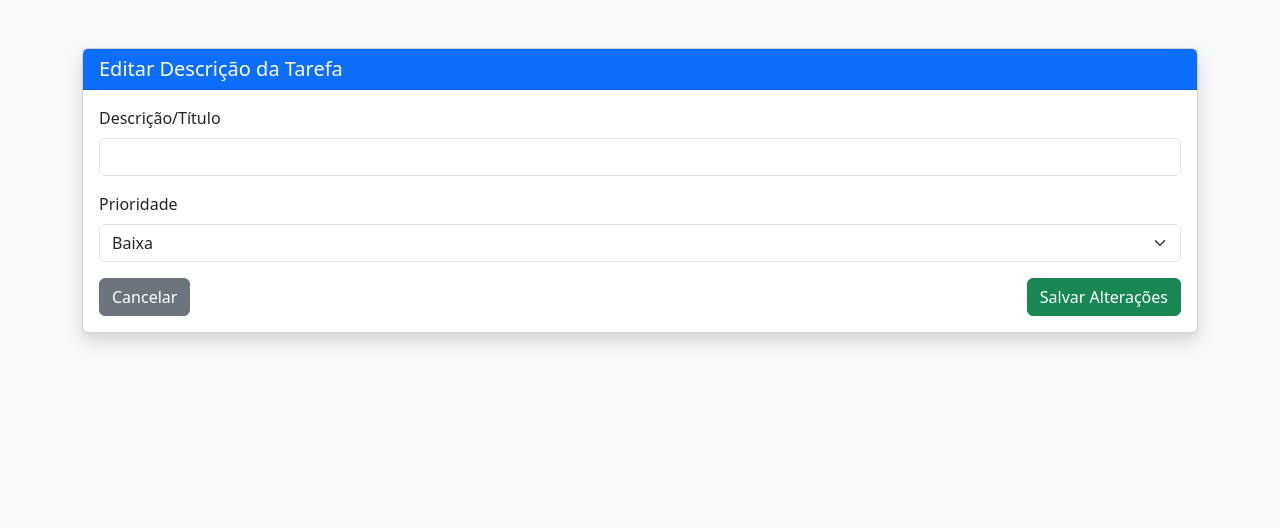
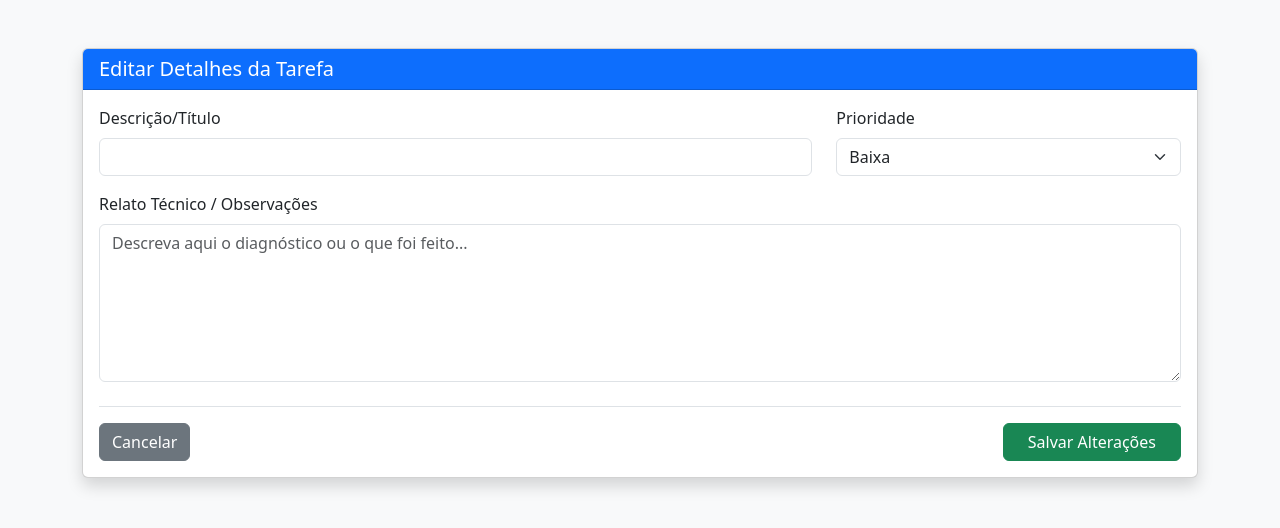
Before and after one commit to romario-rodrigues/school-infra-manager, a Django app: template templates/editar_tarefa.html in a window 1280 px wide. Shown: the top 528 px of the page. Run offline with Django 5.2, Linux system fonts and the light colour scheme; the template is opened without the code that fills it, so the values that code supplies are empty.

Commit message:
feat: campo relato tecnico funcional

```diff
--- a/templates/editar_tarefa.html
+++ b/templates/editar_tarefa.html
@@ -10,26 +10,42 @@
     <div class="container mt-5">
         <div class="card shadow">
             <div class="card-header bg-primary text-white">
-                <h5 class="mb-0">Editar Descrição da Tarefa</h5>
+                <h5 class="mb-0">Editar Detalhes da Tarefa</h5>
             </div>
             <div class="card-body">
                 <form method="POST">
                     {% csrf_token %}
-                    <div class="mb-3">
-                        <label class="form-label">Descrição/Título</label>
-                        <input type="text" name="titulo" class="form-control" value="{{ tarefa.titulo }}" required>
+
+                    <div class="row">
+                        <div class="col-md-8 mb-3">
+                            <label class="form-label font-weight-bold">Descrição/Título</label>
+                            <input type="text" name="titulo" class="form-control" value="{{ tarefa.titulo }}" required>
+                        </div>
+
+                        <div class="col-md-4 mb-3">
+                            <label class="form-label font-weight-bold">Prioridade</label>
+                            <select name="prioridade" class="form-select">
+                                <option value="Baixa" {% if tarefa.prioridade == 'Baixa' %}selected{% endif %}>Baixa</option>
+                                <option value="Media" {% if tarefa.prioridade == 'Media' %}selected{% endif %}>Média</option>
+                                <option value="Alta" {% if tarefa.prioridade == 'Alta' %}selected{% endif %}>Alta</option>
+                                <option value="Critica" {% if tarefa.prioridade == 'Critica' %}selected{% endif %}>Crítica</option>
+                            </select>
+                        </div>
                     </div>
-                    <div class="mb-3">
-                        <label class="form-label">Prioridade</label>
-                        <select name="prioridade" class="form-select">
-                            <option value="Baixa" {% if tarefa.prioridade == 'Baixa' %}selected{% endif %}>Baixa</option>
-                            <option value="Alta" {% if tarefa.prioridade == 'Alta' %}selected{% endif %}>Alta</option>
-                            <option value="Critica" {% if tarefa.prioridade == 'Critica' %}selected{% endif %}>Critica</option>
-                        </select>
+
+                    <div class="mb-4">
+                        <label class="form-label font-weight-bold">Relato Técnico / Observações</label>
+                        <textarea name="descricao_detalhada" class="form-control" rows="6"
+                                  placeholder="Descreva aqui o diagnóstico ou o que foi feito...">{{ tarefa.descricao_detalhada|default_if_none:"" }}</textarea>
                     </div>
-                    <div class="d-flex justify-content-between">
-                        <a href="{% url 'dashboard' %}" class="btn btn-secondary">Cancelar</a>
-                        <button type="submit" class="btn btn-success">Salvar Alterações</button>
+
+                    <div class="d-flex justify-content-between border-top pt-3">
+                        <a href="{% url 'dashboard' %}" class="btn btn-secondary">
+                            <i class="fas fa-times"></i> Cancelar
+                        </a>
+                        <button type="submit" class="btn btn-success px-4">
+                            <i class="fas fa-save"></i> Salvar Alterações
+                        </button>
                     </div>
                 </form>
             </div>
```
Also changed, not shown: core/views.py (+6 -7 lines), tasks/models.py (+5 -2 lines), tasks/migrations/0003_remove_tarefa_descricao_tarefa_descricao_detalhada.py (added).
